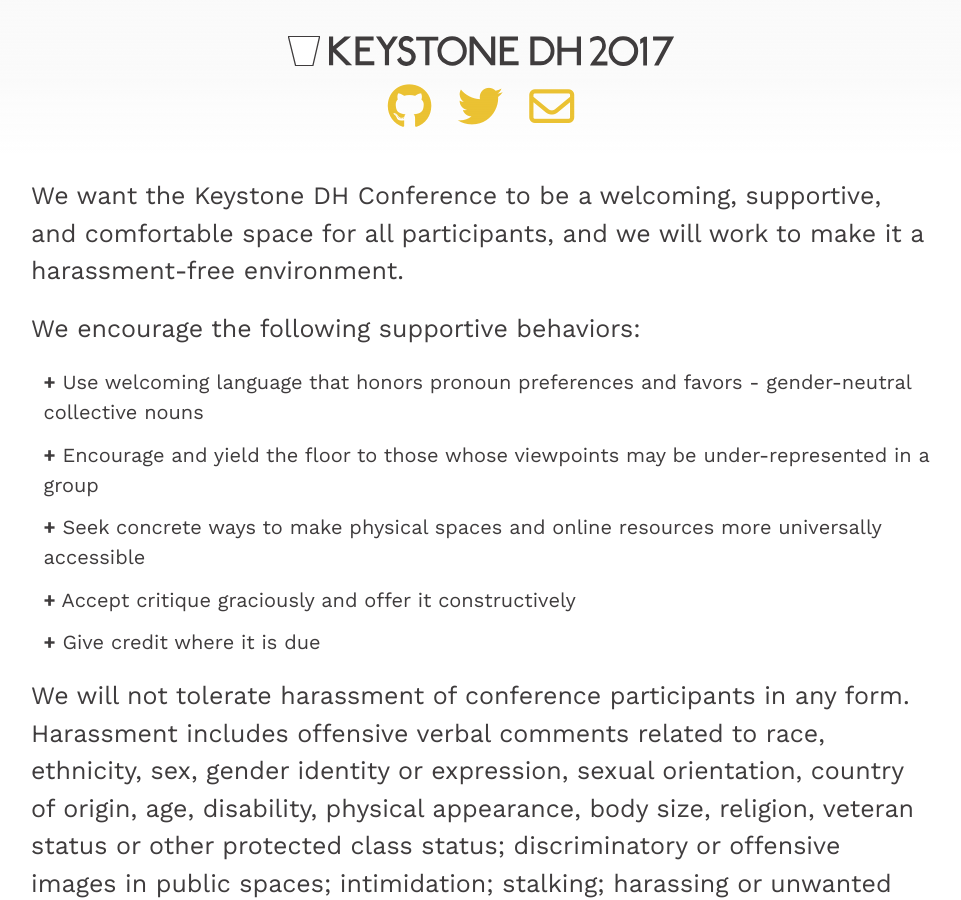
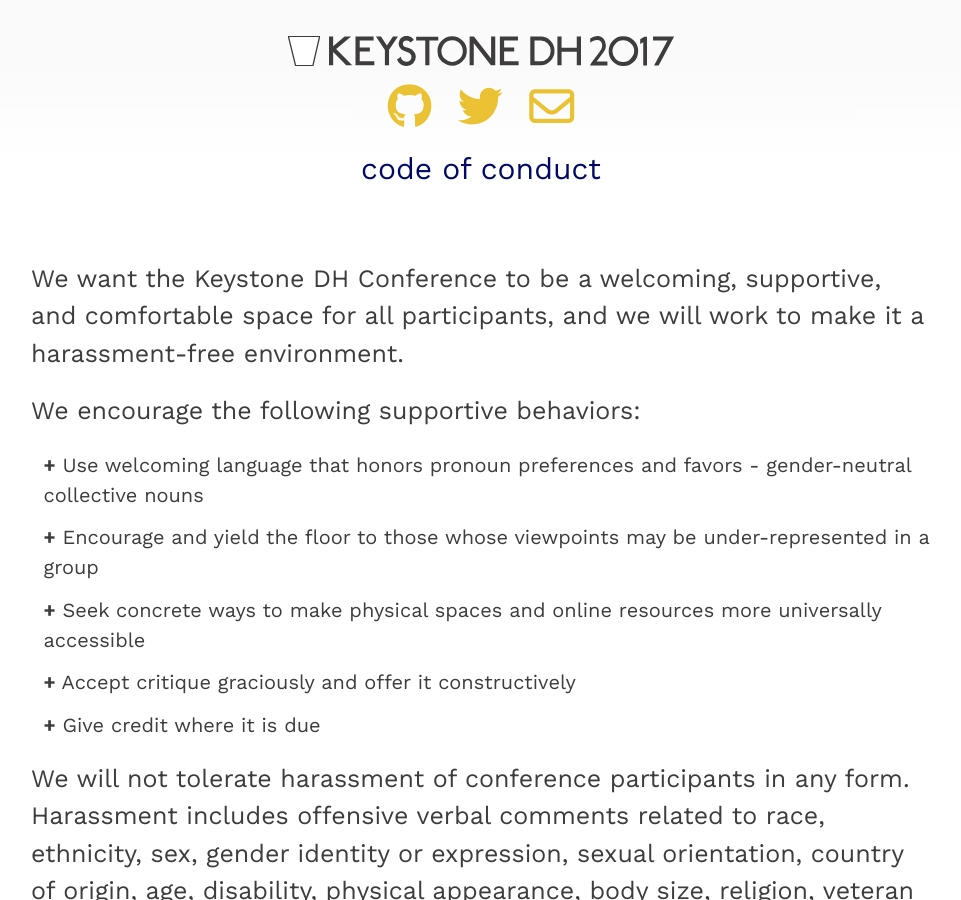
Before and after one commit to histlib/2017, a Jekyll site: the page built from code.md, in a window 1280 px wide and 900 px high. Shown: the whole window, without its empty margins (159-1120 px from the left). Built offline with Jekyll 4.4.1, drawn with Linux system fonts in a browser that asks for light colours; nearby versions of some CDN libraries.

```diff
--- a/_layouts/default.html
+++ b/_layouts/default.html
@@ -28,9 +28,9 @@
     <div class="post px2 px-responsive wrap" role="main">
       <div class="measure {{ page.id }}">
 
-        <!-- {% if page.id != "home" and page.id != "code" %} -->
-        {{ page.title | prepend: '<h2 class="page-title">' | append: '</h2>'}}
-        <!-- {% endif %} -->
+        {% if page.id != "home" %}
+          {{ page.title | prepend: '<h2 class="page-title">' | append: '</h2>'}}
+        {% endif %}
 
         {{ content }}
       </div>
```
Also changed, not shown: index.md (+1 -1 lines).
